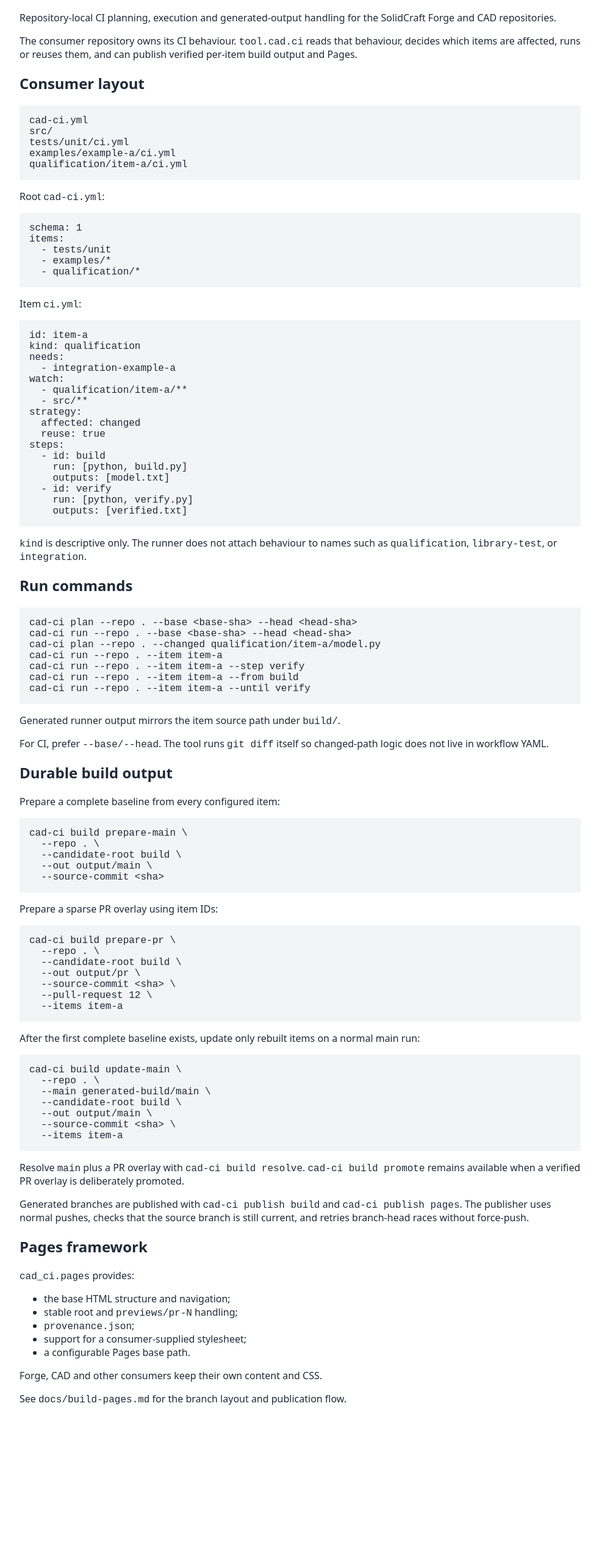
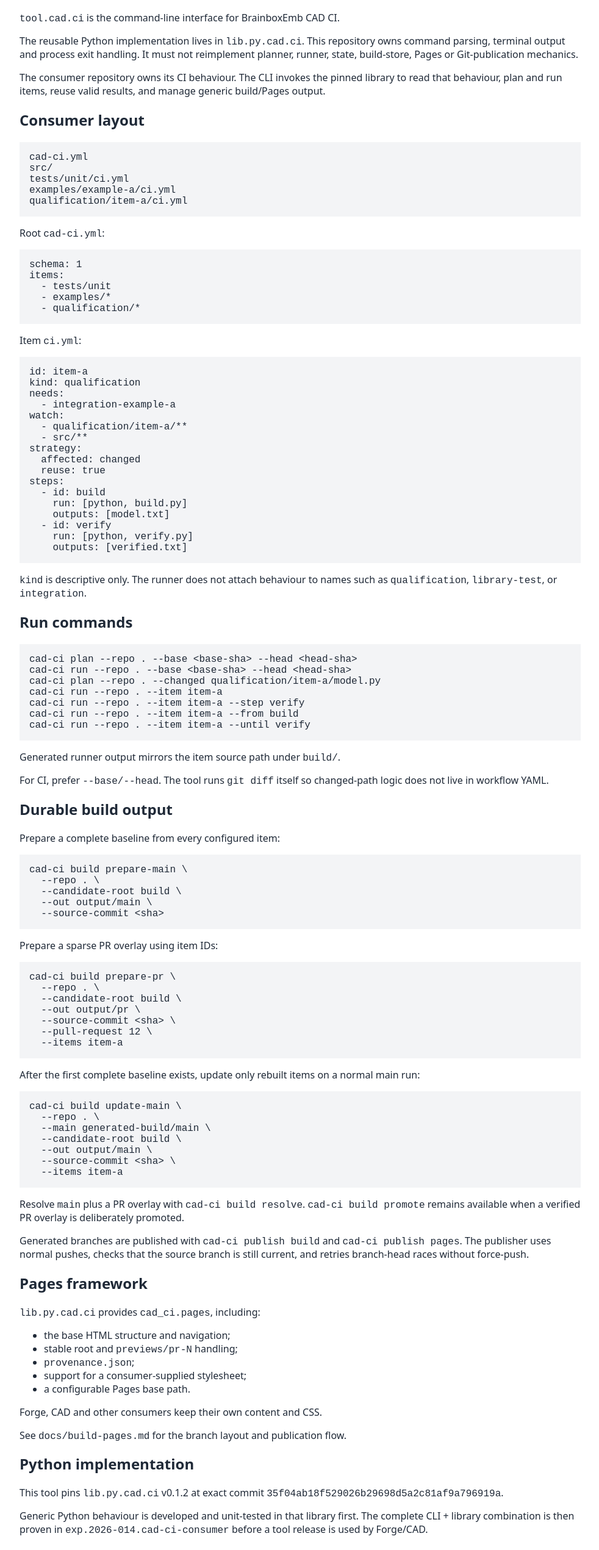
Before and after one commit to brainboxemb/tool.cad.ci, a plain HTML site: page index.html in a window 1280 px wide. Shown: the part 219-2760 px from the top of the page at 61% size, without its empty margins (148-1130 px from the left). Before the commit the page ends 2603 px from the top, so only its background shows below. Drawn offline with Linux system fonts and the light colour scheme.

Commit message:
Publish docs at 9022ff6b8590f1094216a8d18eb019705c2ce010

```diff
--- a/index.html
+++ b/index.html
@@ -17,8 +17,9 @@
   <main>
     <h1>Overview</h1>
     <h1>tool.cad.ci</h1>
-<p>Repository-local CI planning, execution and generated-output handling for the SolidCraft Forge and CAD repositories.</p>
-<p>The consumer repository owns its CI behaviour. <code>tool.cad.ci</code> reads that behaviour, decides which items are affected, runs or reuses them, and can publish verified per-item build output and Pages.</p>
+<p><code>tool.cad.ci</code> is the command-line interface for BrainboxEmb CAD CI.</p>
+<p>The reusable Python implementation lives in <code>lib.py.cad.ci</code>. This repository owns command parsing, terminal output and process exit handling. It must not reimplement planner, runner, state, build-store, Pages or Git-publication mechanics.</p>
+<p>The consumer repository owns its CI behaviour. The CLI invokes the pinned library to read that behaviour, plan and run items, reuse valid results, and manage generic build/Pages output.</p>
 <h2>Consumer layout</h2>
 <pre><code class="language-text">cad-ci.yml
 src/
@@ -93,7 +94,7 @@ cad-ci run --repo . --item item-a --until verify
 <p>Resolve <code>main</code> plus a PR overlay with <code>cad-ci build resolve</code>. <code>cad-ci build promote</code> remains available when a verified PR overlay is deliberately promoted.</p>
 <p>Generated branches are published with <code>cad-ci publish build</code> and <code>cad-ci publish pages</code>. The publisher uses normal pushes, checks that the source branch is still current, and retries branch-head races without force-push.</p>
 <h2>Pages framework</h2>
-<p><code>cad_ci.pages</code> provides:</p>
+<p><code>lib.py.cad.ci</code> provides <code>cad_ci.pages</code>, including:</p>
 <ul>
 <li>the base HTML structure and navigation;</li>
 <li>stable root and <code>previews/pr-N</code> handling;</li>
@@ -103,6 +104,12 @@ cad-ci run --repo . --item item-a --until verify
 </ul>
 <p>Forge, CAD and other consumers keep their own content and CSS.</p>
 <p>See <code>docs/build-pages.md</code> for the branch layout and publication flow.</p>
+<h2>Python implementation</h2>
+<p>This tool pins <code>lib.py.cad.ci</code> v0.1.2 at exact commit
+<code>35f04ab18f529026b29698d5a2c81af9a796919a</code>.</p>
+<p>Generic Python behaviour is developed and unit-tested in that library first.
+The complete CLI + library combination is then proven in
+<code>exp.2026-014.cad-ci-consumer</code> before a tool release is used by Forge/CAD.</p>
 
   </main>
 </body>
--- a/provenance.json
+++ b/provenance.json
@@ -1,5 +1,5 @@
 {
   "generator": "tool.cad.ci",
   "schema": 1,
-  "source_commit": "556e8d43dde9218b28a8d991ab9f2021232e76ab"
+  "source_commit": "9022ff6b8590f1094216a8d18eb019705c2ce010"
 }
```
